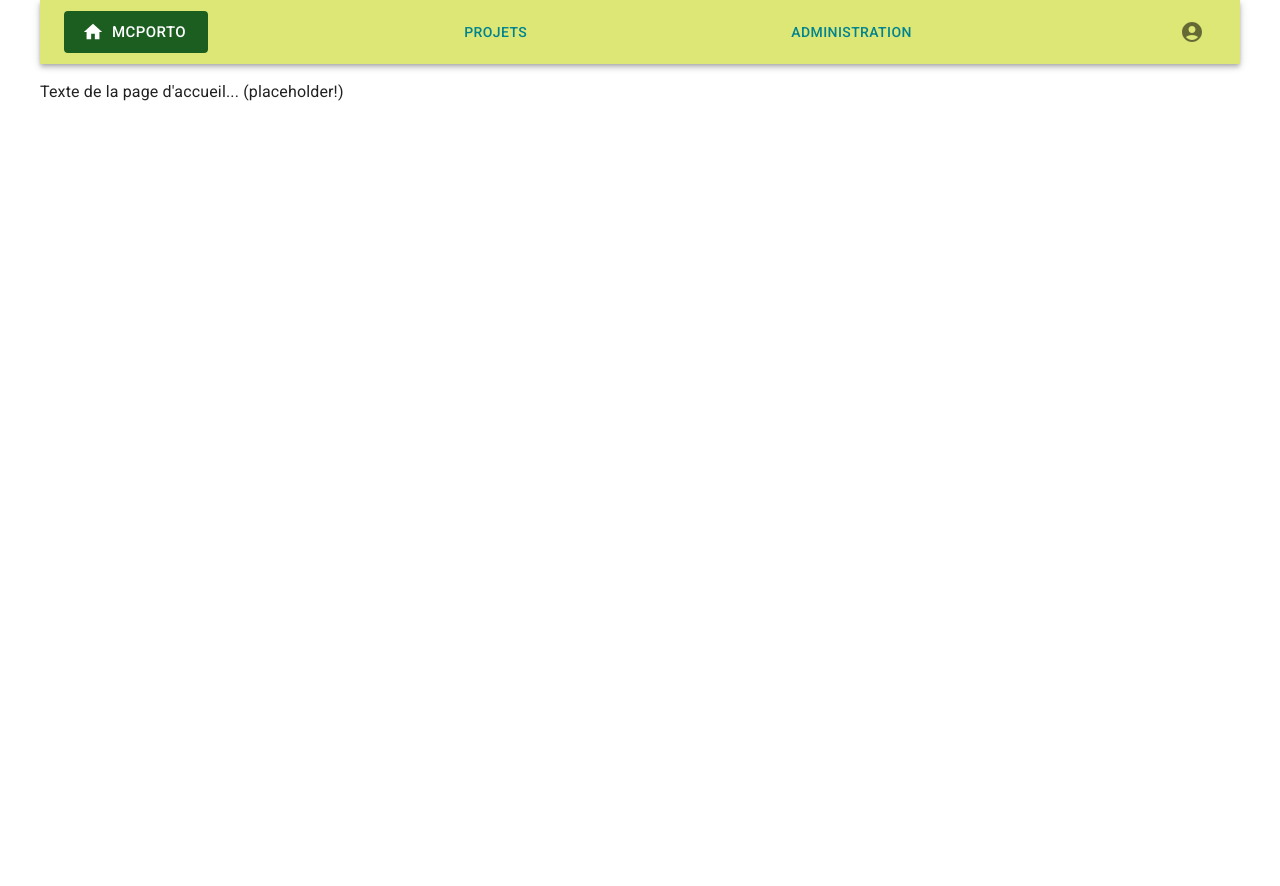
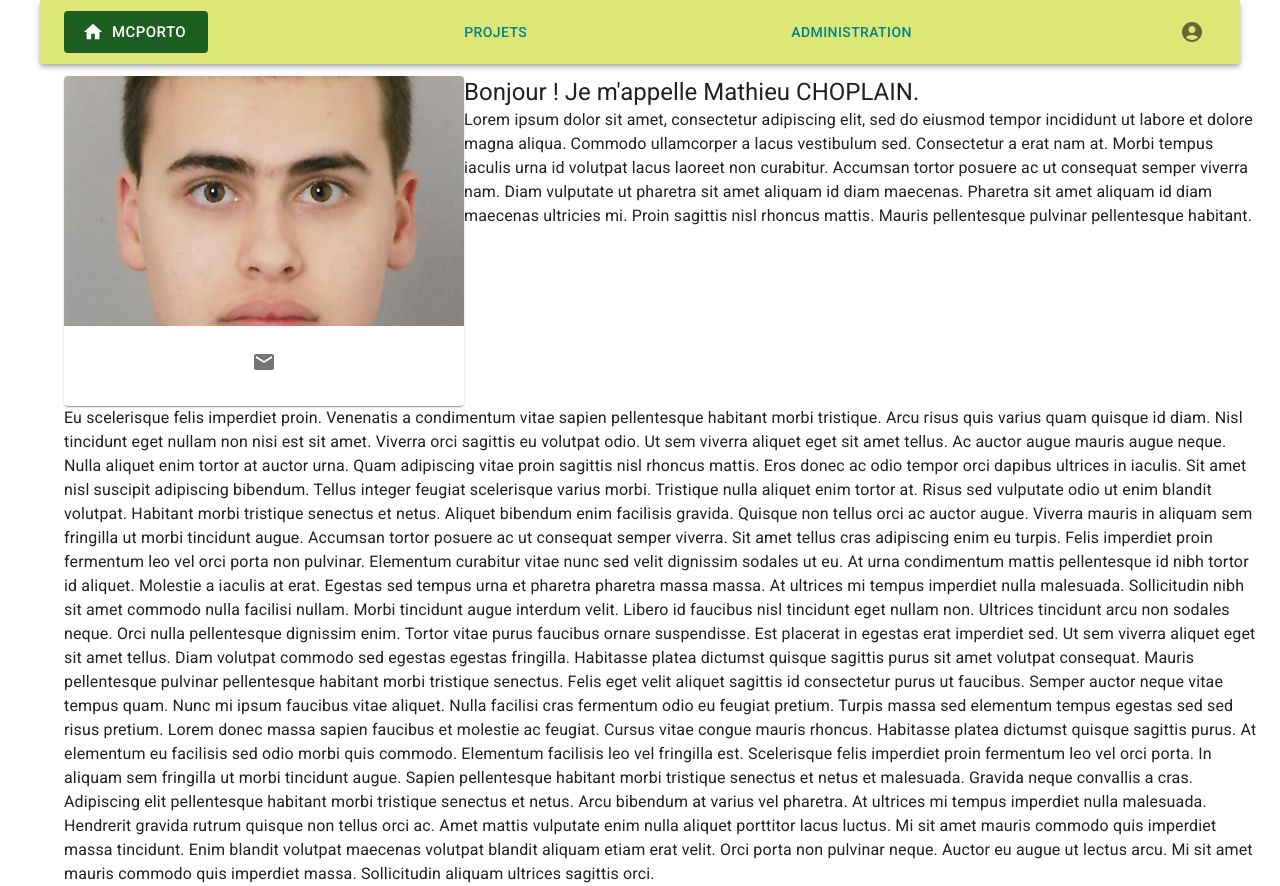
Before and after one commit to MC-lmu/fullstack-frontend, a React (Vite) app: page / in a window 1280 px wide. Before the commit the page ends 800 px from the top, so only its background shows below. Built offline with nearby package versions, Linux system fonts and the light colour scheme.

Commit message:
landing: add content

```diff
--- a/src/routes/landing.jsx
+++ b/src/routes/landing.jsx
@@ -1,7 +1,43 @@
+import { Card, CardContent, CardMedia, Grid, IconButton, Tooltip, Typography } from '@mui/material';
+
+import EmailIcon from '@mui/icons-material/Mail';
+import { Link } from 'react-router-dom';
+
 export default function Landing() {
   return (
-    <p>
-      Texte de la page d&apos;accueil... (placeholder!)
-    </p>
+    <Grid container sx={{ mt: '1%', ml: '2%', mr: '2%' }}>
+      <Grid item xs={4}>
+        <Card>
+          <CardMedia component='img' image='/mch.jpg' height='250' />
+          <CardContent sx={{ textAlign: 'center' }}>
+            <Tooltip title='Envoyer un e-mail'>
+              <IconButton
+                component={Link}
+                to='mailto:mathieu.choplain.etu@univ-lemans.fr'>
+                <EmailIcon />
+              </IconButton>
+            </Tooltip>
+            { /* TODO: bouton LinkedIn par exemple */ }
+          </CardContent>
+        </Card>
+      </Grid>
+      <Grid item xs={8}>
+        <Typography variant='h5'>
+          Bonjour !
+          Je m&apos;appelle Mathieu CHOPLAIN.
+        </Typography>
+        <Typography>
+          Lorem ipsum dolor sit amet, consectetur adipiscing elit, sed do eiusmod tempor incididunt ut labore et dolore magna aliqua. Commodo ullamcorper a lacus vestibulum sed. Consectetur a erat nam at. Morbi tempus iaculis urna id volutpat lacus laoreet non curabitur. Accumsan tortor posuere ac ut consequat semper viverra nam. Diam vulputate ut pharetra sit amet aliquam id diam maecenas. Pharetra sit amet aliquam id diam maecenas ultricies mi. Proin sagittis nisl rhoncus mattis. Mauris pellentesque pulvinar pellentesque habitant.
+        </Typography>
+      </Grid>
+      <Grid item xs={12}>
+        <Typography>
+          Eu scelerisque felis imperdiet proin. Venenatis a condimentum vitae sapien pellentesque habitant morbi tristique. Arcu risus quis varius quam quisque id diam. Nisl tincidunt eget nullam non nisi est sit amet. Viverra orci sagittis eu volutpat odio. Ut sem viverra aliquet eget sit amet tellus. Ac auctor augue mauris augue neque. Nulla aliquet enim tortor at auctor urna. Quam adipiscing vitae proin sagittis nisl rhoncus mattis. Eros donec ac odio tempor orci dapibus ultrices in iaculis. Sit amet nisl suscipit adipiscing bibendum. Tellus integer feugiat scelerisque varius morbi. Tristique nulla aliquet enim tortor at. Risus sed vulputate odio ut enim blandit volutpat.
+          Habitant morbi tristique senectus et netus. Aliquet bibendum enim facilisis gravida. Quisque non tellus orci ac auctor augue. Viverra mauris in aliquam sem fringilla ut morbi tincidunt augue. Accumsan tortor posuere ac ut consequat semper viverra. Sit amet tellus cras adipiscing enim eu turpis. Felis imperdiet proin fermentum leo vel orci porta non pulvinar. Elementum curabitur vitae nunc sed velit dignissim sodales ut eu. At urna condimentum mattis pellentesque id nibh tortor id aliquet. Molestie a iaculis at erat. Egestas sed tempus urna et pharetra pharetra massa massa. At ultrices mi tempus imperdiet nulla malesuada. Sollicitudin nibh sit amet commodo nulla facilisi nullam. Morbi tincidunt augue interdum velit. Libero id faucibus nisl tincidunt eget nullam non. Ultrices tincidunt arcu non sodales neque. Orci nulla pellentesque dignissim enim. Tortor vitae purus faucibus ornare suspendisse. Est placerat in egestas erat imperdiet sed.
+          Ut sem viverra aliquet eget sit amet tellus. Diam volutpat commodo sed egestas egestas fringilla. Habitasse platea dictumst quisque sagittis purus sit amet volutpat consequat. Mauris pellentesque pulvinar pellentesque habitant morbi tristique senectus. Felis eget velit aliquet sagittis id consectetur purus ut faucibus. Semper auctor neque vitae tempus quam. Nunc mi ipsum faucibus vitae aliquet. Nulla facilisi cras fermentum odio eu feugiat pretium. Turpis massa sed elementum tempus egestas sed sed risus pretium. Lorem donec massa sapien faucibus et molestie ac feugiat. Cursus vitae congue mauris rhoncus. Habitasse platea dictumst quisque sagittis purus. At elementum eu facilisis sed odio morbi quis commodo. Elementum facilisis leo vel fringilla est.
+          Scelerisque felis imperdiet proin fermentum leo vel orci porta. In aliquam sem fringilla ut morbi tincidunt augue. Sapien pellentesque habitant morbi tristique senectus et netus et malesuada. Gravida neque convallis a cras. Adipiscing elit pellentesque habitant morbi tristique senectus et netus. Arcu bibendum at varius vel pharetra. At ultrices mi tempus imperdiet nulla malesuada. Hendrerit gravida rutrum quisque non tellus orci ac. Amet mattis vulputate enim nulla aliquet porttitor lacus luctus. Mi sit amet mauris commodo quis imperdiet massa tincidunt. Enim blandit volutpat maecenas volutpat blandit aliquam etiam erat velit. Orci porta non pulvinar neque. Auctor eu augue ut lectus arcu. Mi sit amet mauris commodo quis imperdiet massa. Sollicitudin aliquam ultrices sagittis orci.
+        </Typography>
+      </Grid>
+    </Grid>
   );
 }
```
Also changed, not shown: public/mch.jpg (added).
